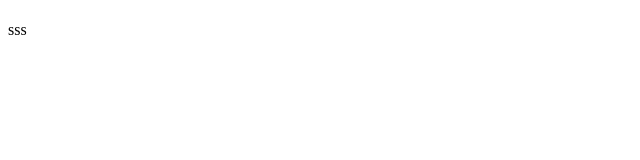
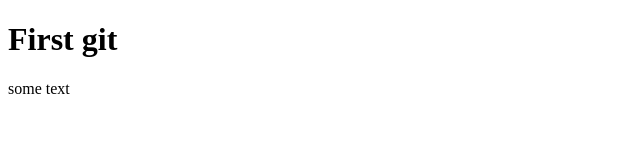
Before and after one commit to SergeiSemenets/step-one, a plain HTML site: page index.html in a window 1280 px wide. Shown: the whole page, without its empty margins (0-640 px from the left). Drawn offline with Linux system fonts and the light colour scheme.

Commit message:
second commit

```diff
--- a/index.html
+++ b/index.html
@@ -8,8 +8,8 @@
 </head>
 <body>
      <div>
-         <h1></h1>
-         <p>sss</p>
+         <h1>First git</h1>
+         <p>some text</p>
      </div>
 </body>
 </html>
```
